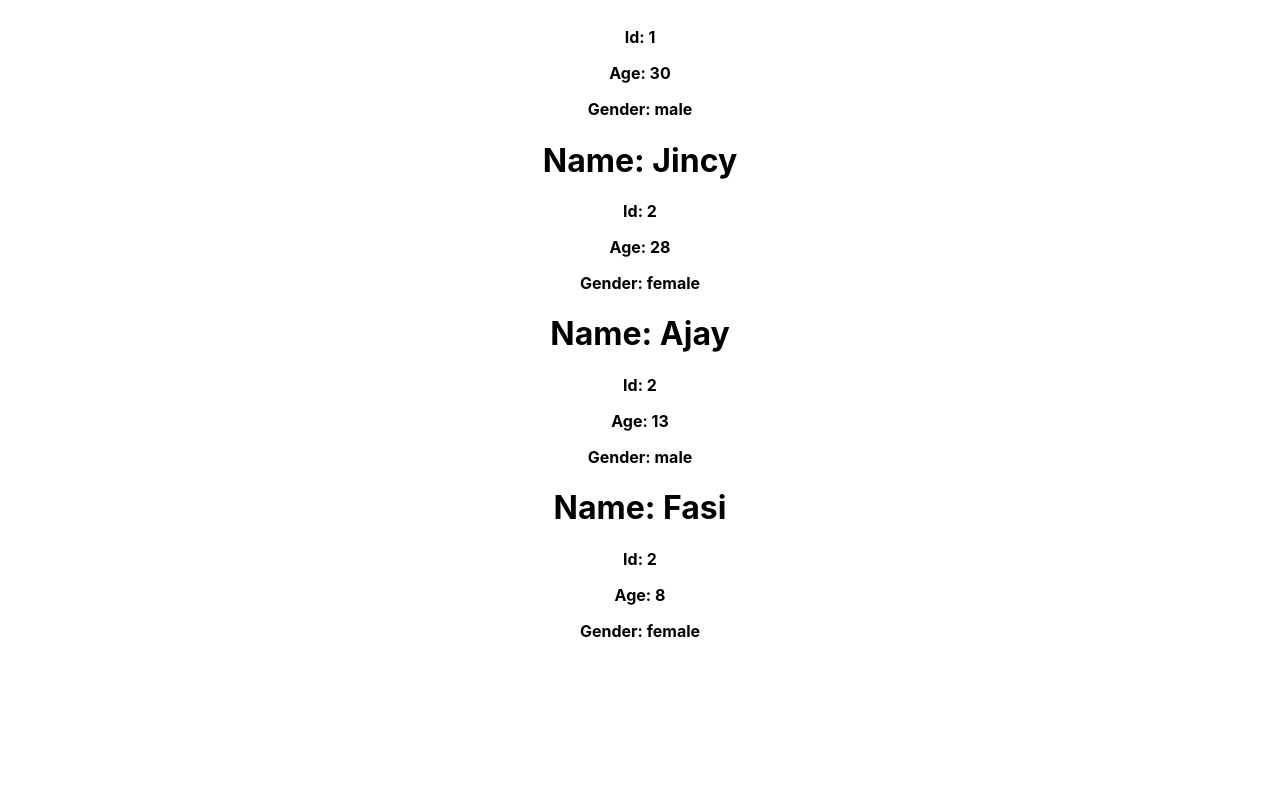
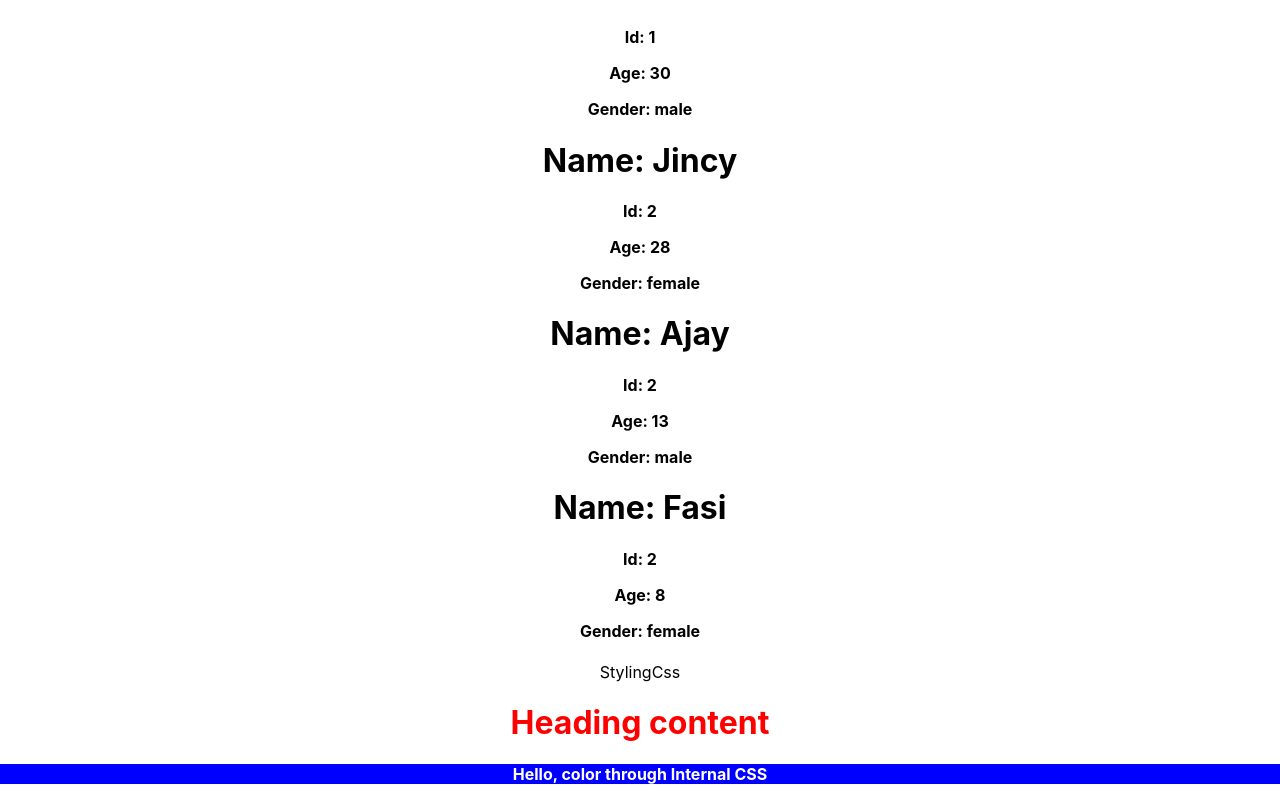
Before and after one commit to RaashidGIT/SecondApp, a React (Create React App) app: page / in a window 1280 px wide. Shown: the part 338-1138 px from the top of the page. Before the commit the page ends 1000 px from the top, so only its background shows below. Built offline with nearby package versions, Linux system fonts and the light colour scheme.

Commit message:
added more code

```diff
--- a/src/App.js
+++ b/src/App.js
@@ -1,8 +1,10 @@
 // import logo from './logo.svg';
 import './App.css';
+import Internal from './Components/Internal';
 import Mymap from './Components/Mymap';
 import Parent from './Components/Parent';
 import SimpleMap from './Components/SimpleMap';
+import StylingCss from './Components/StylingCss';
 
 function App() {
   return (
@@ -10,6 +12,8 @@ function App() {
     <SimpleMap/>
     <Parent/>
     <Mymap/>
+    <StylingCss/>
+    <Internal/>
     </div>
   );
 }
--- /dev/null
+++ b/src/Components/Internal.js
@@ -0,0 +1,15 @@
+import React from 'react'
+
+function Internal() {
+    const mystyle={backgroundColor: "blue", color: "white"};
+
+  return (
+    <div>
+        <p style = {mystyle}>
+            <b>Hello, color through Internal CSS</b>
+        </p>
+    </div>
+  )
+}
+
+export default Internal
--- /dev/null
+++ b/src/Components/StylingCss.js
@@ -0,0 +1,12 @@
+import React from 'react'
+
+function StylingCss() {
+  return (
+    <div>
+      StylingCss
+      <h1 style = {{color:'red'}}>Heading content</h1>
+    </div>
+  )
+}
+
+export default StylingCss
```
